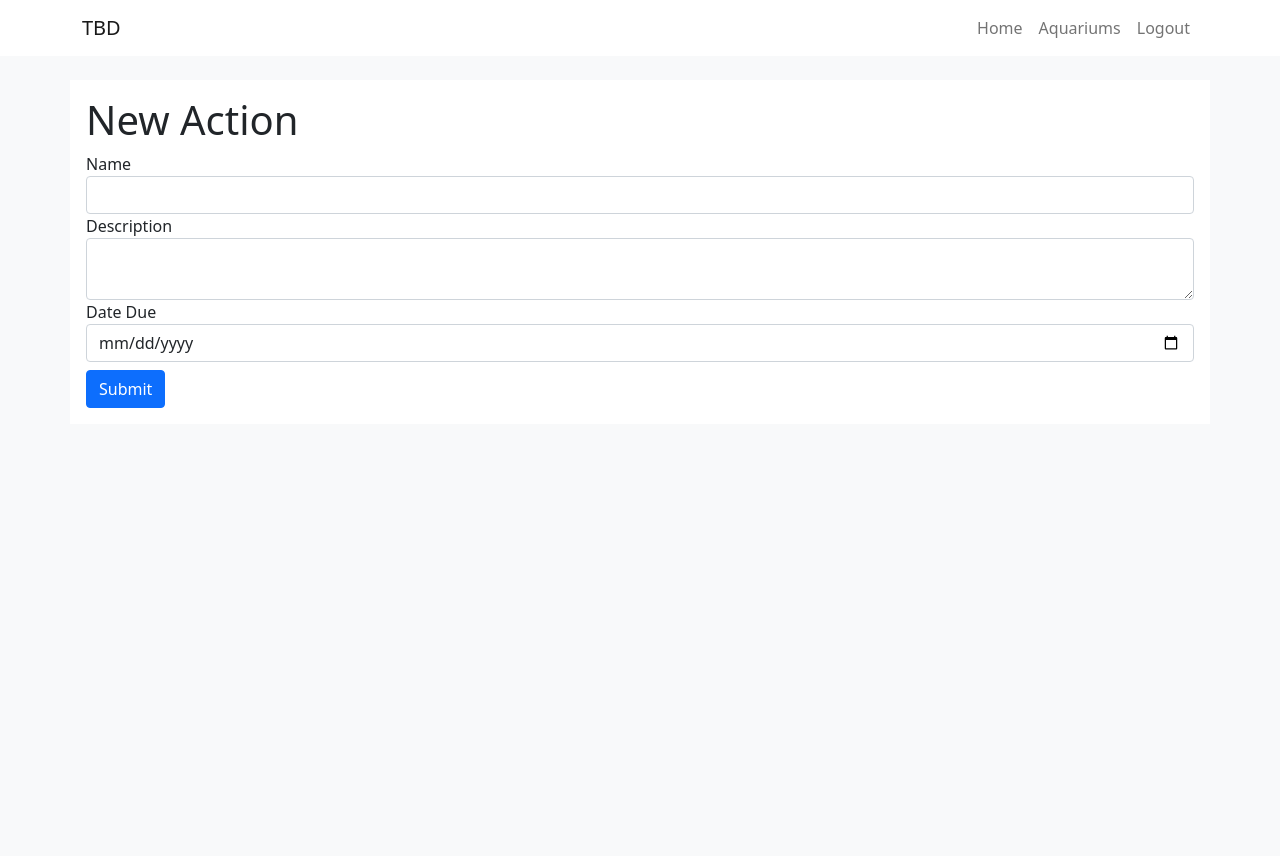
After one commit to jaisawhney/aqua-helper, a Flask app: page /aquariums/1/actions/new/ in a window 1280 px wide. The commit adds this page. Run offline with Flask 2, Linux system fonts and the light colour scheme; a user stored in the database is signed in; tables that the repository leaves empty hold one stand-in row (values such as "Sample post").

Commit message:
Complete Actions routes

```diff
--- a/blueprints/actions.py
+++ b/blueprints/actions.py
@@ -1,13 +1,77 @@
-from flask import Blueprint, render_template
-from flask_login import login_user, logout_user
+from flask import Blueprint, render_template, redirect, url_for
+from flask_login import login_required, current_user
+from datetime import date
 
 from forms import AquariumActionsForm
-from models import Action
+from models import Aquarium, Action
 from db import db
 
-actions_views = Blueprint("actions", __name__, url_prefix="/actions")
+actions_views = Blueprint("actions", __name__, url_prefix="/aquariums/<string:aquarium_id>/actions")
 
 
 @actions_views.route("/")
-def index():
-    return "Actions index"
+def index(aquarium_id):
+    aquarium = Aquarium.query.filter_by(id=aquarium_id, user_id=current_user.id).first()
+    if not aquarium:
+        return redirect(url_for("aquariums.new"))
+
+    return render_template("aquariums/actions_index.html", aquarium=aquarium, date=date)
+
+
+@actions_views.route("/new/", methods=["GET", "POST"])
+@login_required
+def new(aquarium_id):
+    form = AquariumActionsForm()
+    aquarium = Aquarium.query.filter_by(id=aquarium_id, user_id=current_user.id).first()
+    if not aquarium:
+        return redirect(url_for("aquariums.new"))
+
+    if form.validate_on_submit():
+        action = Action(
+            aquarium_id=aquarium.id,
+            name=form.name.data,
+            description=form.description.data,
+            due_on=form.due_on.data
+        )
+
+        db.session.add(action)
+        db.session.commit()
+        return redirect(url_for("actions.index", aquarium_id=aquarium.id))
+    return render_template("aquariums/actions_new.html", form=form, aquarium=aquarium)
+
+
+@actions_views.route("/<string:action_id>/edit/", methods=["GET", "POST"])
+@login_required
+def edit(aquarium_id, action_id):
+    action = Action.query.filter_by(id=action_id, aquarium_id=aquarium_id).first()
+    if not action or action.aquarium.user_id != current_user.id:
+        return redirect(url_for("actions.new", aquarium_id=aquarium_id))
+
+    form = AquariumActionsForm(obj=action)
+    if form.validate_on_submit():
+        action.name = form.name.data
+        action.description = form.description.data
+        form.due_on = form.due_on.data
+
+        db.session.add(action)
+        db.session.commit()
+        return redirect(url_for("actions.index", aquarium_id=action.aquarium.id))
+    return render_template("aquariums/actions_edit.html", form=form, action=action)
+
+
+@actions_views.route("/<string:action_id>/delete/", methods=["POST"])
+@login_required
+def delete(aquarium_id, action_id):
+    action_query = Action.query.filter_by(id=action_id, aquarium_id=aquarium_id)
+    action = action_query.first()
+    if not action or action.aquarium.user_id != current_user.id:
+        return redirect(url_for("actions.index", aquarium_id=aquarium_id))
+
+    if action:
+        aquarium = action.aquarium
+
+        action_query.delete()
+        db.session.commit()
+        return redirect(url_for("actions.index", aquarium_id=aquarium.id))
+
+    return redirect(url_for("aquariums.index"))
--- a/blueprints/aquariums.py
+++ b/blueprints/aquariums.py
@@ -28,7 +28,7 @@ def new():
         db.session.commit()
         return redirect(url_for("aquariums.index"))
 
-    return render_template("aquariums/aquariums_new_form.html", form=form)
+    return render_template("aquariums/aquariums_new.html", form=form)
 
 
 @aquariums_views.route("/<string:aquarium_id>/edit", methods=["GET", "POST"])
@@ -46,7 +46,7 @@ def edit(aquarium_id):
         db.session.commit()
         return redirect(url_for("aquariums.index"))
 
-    return render_template("aquariums/aquariums_edit_form.html", form=form, aquarium=aquarium)
+    return render_template("aquariums/aquariums_edit.html", form=form, aquarium=aquarium)
 
 
 @aquariums_views.route("/<string:aquarium_id>/delete", methods=["POST"])
--- a/blueprints/livestock.py
+++ b/blueprints/livestock.py
@@ -39,9 +39,11 @@ def new(aquarium_id):
 @livestock_views.route("/<string:livestock_id>/delete/", methods=["POST"])
 @login_required
 def delete(aquarium_id, livestock_id):
-    livestock_query = Livestock.query.filter(Livestock.id == livestock_id, Livestock.aquarium_id == aquarium_id,
-                                             Livestock.aquarium.has(user_id=current_user.id))
+    livestock_query = Livestock.query.filter_by(id=livestock_id, aquarium_id=aquarium_id)
     livestock = livestock_query.first()
+    if not livestock or livestock.aquarium.user_id != current_user.id:
+        return redirect(url_for("actions.index", aquarium_id=aquarium_id))
+
     if livestock:
         aquarium = livestock.aquarium
         livestock_query.delete(synchronize_session="fetch")
--- a/forms.py
+++ b/forms.py
@@ -1,8 +1,8 @@
+from datetime import date
 from flask_wtf import FlaskForm
 from wtforms import StringField, EmailField, PasswordField, TextAreaField, DateField, SubmitField, DateTimeField, \
     IntegerField
 from wtforms.validators import DataRequired, ValidationError
-from wtforms_sqlalchemy.fields import QuerySelectField
 from werkzeug.security import check_password_hash
 
 from models import User, Aquarium
@@ -52,3 +52,7 @@ class AquariumActionsForm(FlaskForm):
     description = TextAreaField("Description", validators=[DataRequired()])
     due_on = DateField("Date Due", validators=[DataRequired()])
     submit = SubmitField("Submit")
+
+    def validate_due_on(self, date_field):
+        if date.today() > date_field.data:
+            raise ValidationError("The date may not be in the past.")
--- a/models.py
+++ b/models.py
@@ -28,5 +28,6 @@ class Livestock(db.Model):
 class Action(db.Model):
     id = db.Column(db.Integer, primary_key=True)
     aquarium_id = db.Column(db.Integer, db.ForeignKey("aquarium.id"), nullable=False)
+    name = db.Column(db.String, nullable=False)
     description = db.Column(db.String, nullable=False)
     due_on = db.Column(db.Date, nullable=False)
--- /dev/null
+++ b/templates/aquariums/actions_new.html
@@ -0,0 +1,33 @@
+{% extends "base.html" %}
+{% block content %}
+<div class="container bg-white p-3 mt-4">
+    <h1>New Action</h1>
+    <form action="{{ url_for('actions.new', aquarium_id=aquarium.id) }}" method="POST">
+        {{ form.csrf_token }}
+        <div class="form-group">
+            {{ form.name.label }}
+            {{ form.name(class="form-control" + (" is-invalid" if form.name.errors else "")) }}
+            {% for error in form.name.errors %}
+            <div class="invalid-feedback">{{ error }}</div>
+            {% endfor %}
+        </div>
+
+        <div class="form-group">
+            {{ form.description.label }}
+            {{ form.description(class="form-control" + (" is-invalid" if form.description.errors else "")) }}
+            {% for error in form.description.errors %}
+            <div class="invalid-feedback">{{ error }}</div>
+            {% endfor %}
+        </div>
+
+        <div class="form-group mb-2">
+            {{ form.due_on.label }}
+            {{ form.due_on(class="form-control" + (" is-invalid" if form.due_on.errors else "")) }}
+            {% for error in form.due_on.errors %}
+            <div class="invalid-feedback">{{ error }}</div>
+            {% endfor %}
+        </div>
+        {{ form.submit(class="btn btn-primary") }}
+    </form>
+</div>
+{% endblock %}
--- a/templates/aquariums/aquariums_index.html
+++ b/templates/aquariums/aquariums_index.html
@@ -12,7 +12,7 @@
                 <p class="text-muted mb-0"># Actions: {{ aquarium.actions | length }}</p>
                 <p class="text-muted my-1"># Livestock: {{ aquarium.livestock | length }}</p>
 
-                <a href="#" class="card-link">Actions</a>
+                <a href="{{ url_for('actions.index', aquarium_id=aquarium.id) }}" class="card-link">Actions</a>
                 <a href="{{ url_for('livestock.index', aquarium_id=aquarium.id) }}" class="card-link">Livestock</a>
                 <a href="{{ url_for('aquariums.edit', aquarium_id=aquarium.id) }}" class="card-link">Edit</a>
                 <form class="d-inline" action="{{ url_for('aquariums.delete', aquarium_id=aquarium.id) }}"
--- a/templates/index.html
+++ b/templates/index.html
@@ -2,6 +2,6 @@
 
 {% block content %}
 <div class="container">
-    <h1>Hello World!</h1>
+    <h1 class="text-center">Hello World!</h1>
 </div>
 {% endblock %}
--- a/templates/partials/nav.html
+++ b/templates/partials/nav.html
@@ -14,7 +14,6 @@
                 {% if current_user.is_authenticated %}
 
                 {{ nav_link('aquariums.index', "Aquariums") }}
-                {{ nav_link('actions.index', "To-do") }}
                 {{ nav_link('main.logout', "Logout") }}
 
                 {% else %}
```
Also changed, not shown: templates/aquariums/actions_edit.html (added, +33 -0 lines), templates/aquariums/actions_index.html (added, +30 -0 lines), templates/aquariums/aquariums_edit.html (renamed from templates/aquariums/aquariums_edit_form.html), templates/aquariums/aquariums_new.html (renamed from templates/aquariums/aquariums_new_form.html).
